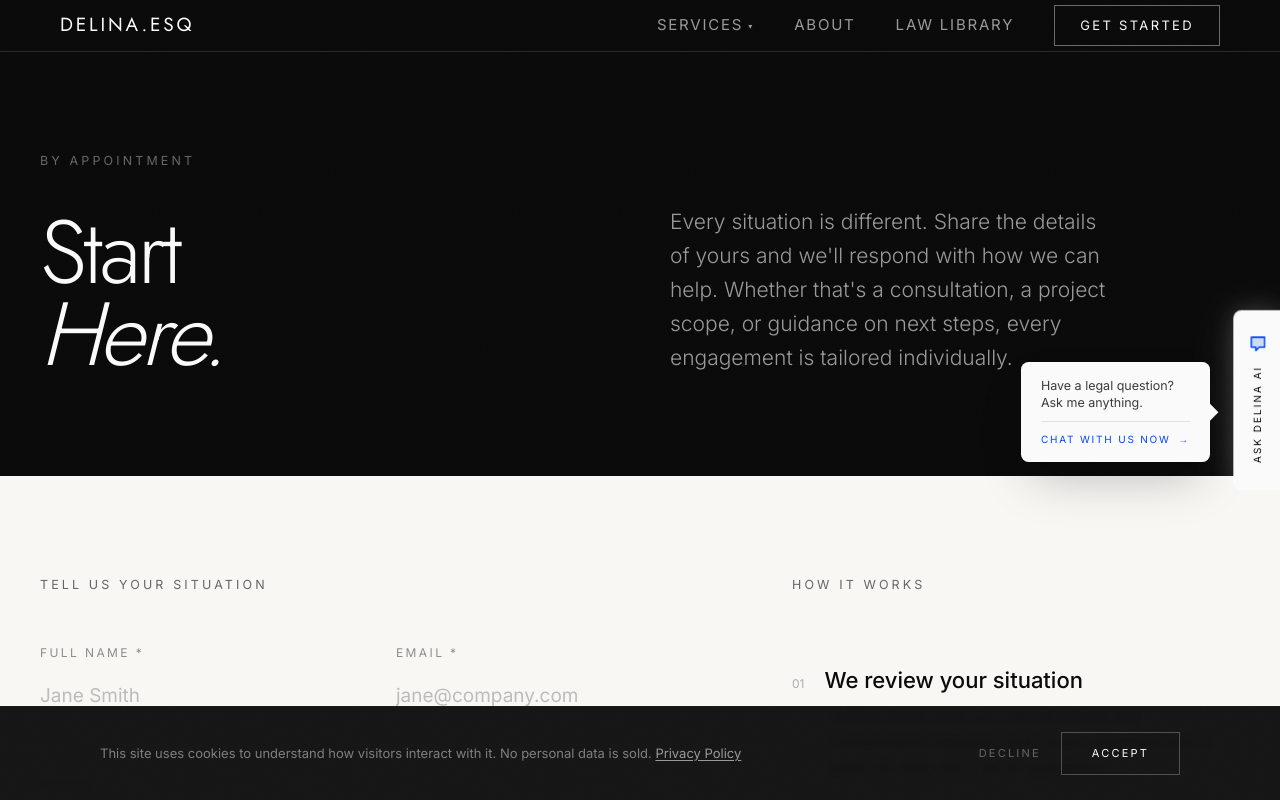
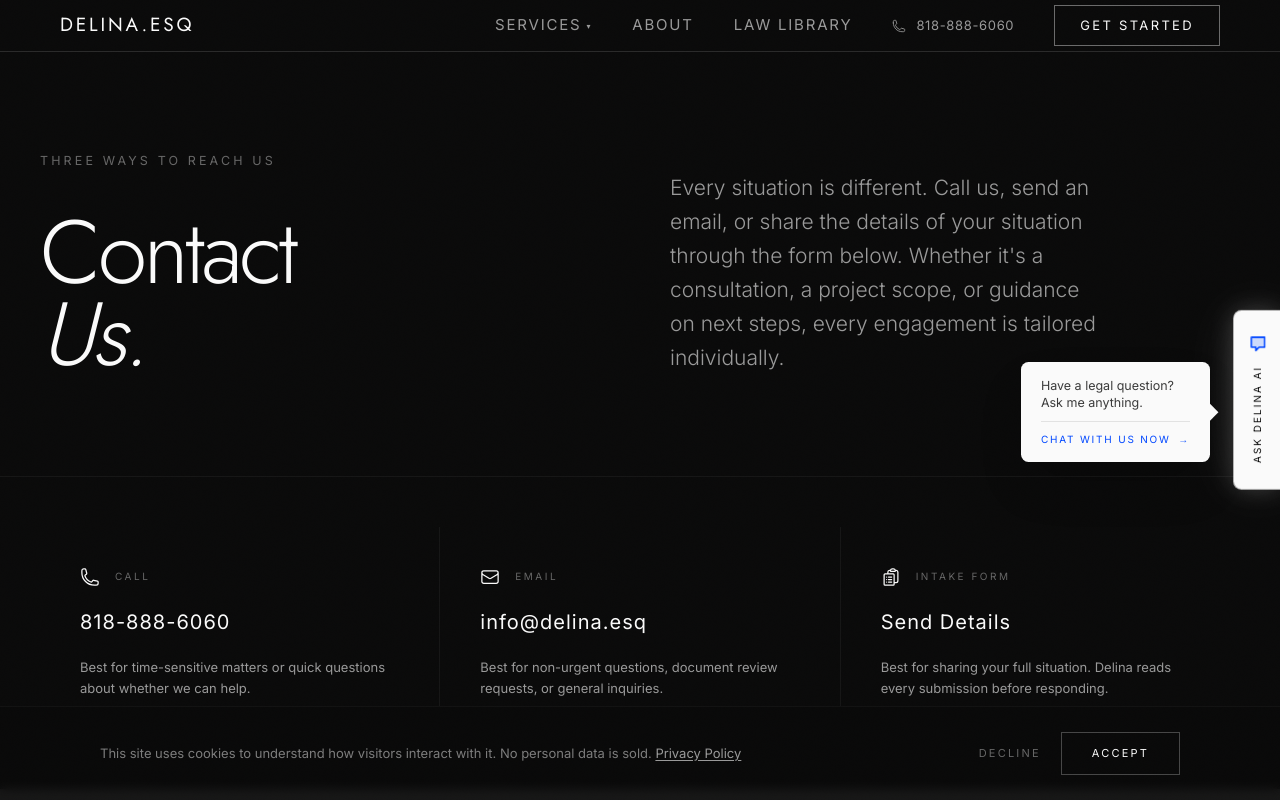
Before and after one commit to jonrosenfield/delinaesq, a Next.js app in the folder delina-esq/: page /book in a window 1280 px wide. Shown: the top 800 px of the page. Built offline with nearby package versions, Linux system fonts and the light colour scheme.

Commit message:
feat: add global contact information, update chat widget link handling, and refine navigation layouts

```diff
--- a/delina-esq/src/app/book/page.tsx
+++ b/delina-esq/src/app/book/page.tsx
@@ -4,8 +4,8 @@ import { Footer } from '@/components/layout/Footer'
 import { IntakeForm } from './IntakeForm'
 
 export const metadata: Metadata = {
-  title: 'Start Here | Delina Yasmeh, Esq.',
-  description: 'Every situation is different. Share the details of yours and we\'ll respond with how we can help, whether that\'s a consultation, a project scope, or guidance on next steps.',
+  title: 'Contact Us | Delina Yasmeh, Esq.',
+  description: 'Three ways to reach us: call 818-888-6060, email info@delina.esq, or share your situation through the form below. Every situation is different.',
   alternates: { canonical: 'https://delina.esq/book/' },
 }
 
@@ -42,33 +42,95 @@ export default function BookPage() {
         <div className="max-w-[1200px] mx-auto grid lg:grid-cols-2 gap-12 items-end">
           <div>
             <span className="font-mono text-[0.625rem] uppercase tracking-[0.25em] text-mist block mb-8">
-              By Appointment
+              Three Ways to Reach Us
             </span>
             <h1
               className="font-display font-light text-white leading-[0.92] tracking-[-0.04em]"
               style={{ fontSize: 'clamp(3rem, 7vw, 6rem)' }}
             >
-              Start<br />
-              <span className="italic">Here.</span>
+              Contact<br />
+              <span className="italic">Us.</span>
             </h1>
           </div>
           <div>
             <p className="font-sans font-light text-[21px] text-silver leading-relaxed max-w-[440px]">
-              Every situation is different. Share the details of yours and we&apos;ll
-              respond with how we can help. Whether that&apos;s a consultation,
-              a project scope, or guidance on next steps, every engagement is
-              tailored individually.
+              Every situation is different. Call us, send an email, or share
+              the details of your situation through the form below. Whether
+              it&apos;s a consultation, a project scope, or guidance on next
+              steps, every engagement is tailored individually.
             </p>
           </div>
         </div>
       </header>
+
+      {/* Three ways to reach us — equal-weight contact options */}
+      <section className="bg-ink border-t border-steel/40 px-6 py-10">
+        <div className="max-w-[1200px] mx-auto grid grid-cols-1 md:grid-cols-3 gap-px bg-steel/40">
+          {/* Call */}
+          <a
+            href="tel:818-888-6060"
+            className="group bg-ink hover:bg-white/5 transition-colors p-8 flex flex-col gap-4"
+          >
+            <div className="flex items-center gap-3">
+              <svg width="20" height="20" viewBox="0 0 24 24" fill="none" stroke="currentColor" strokeWidth="1.5" className="text-white" aria-hidden="true">
+                <path strokeLinecap="round" strokeLinejoin="round" d="M2.25 6.75c0 8.284 6.716 15 15 15h2.25a2.25 2.25 0 0 0 2.25-2.25v-1.372c0-.516-.351-.966-.852-1.091l-4.423-1.106c-.44-.11-.902.055-1.173.417l-.97 1.293c-.282.376-.769.542-1.21.38a12.035 12.035 0 0 1-7.143-7.143c-.162-.441.004-.928.38-1.21l1.293-.97c.363-.271.527-.734.417-1.173L6.963 3.102a1.125 1.125 0 0 0-1.091-.852H4.5A2.25 2.25 0 0 0 2.25 4.5v2.25Z" />
+              </svg>
+              <span className="font-mono text-[10px] uppercase tracking-[0.25em] text-mist">Call</span>
+            </div>
+            <p className="font-mono text-[20px] tracking-[0.05em] text-white group-hover:text-white">
+              818-888-6060
+            </p>
+            <p className="font-sans text-[13px] text-silver leading-relaxed">
+              Best for time-sensitive matters or quick questions about whether we can help.
+            </p>
+          </a>
+
+          {/* Email */}
+          <a
+            href="mailto:info@delina.esq"
+            className="group bg-ink hover:bg-white/5 transition-colors p-8 flex flex-col gap-4"
+          >
+            <div className="flex items-center gap-3">
+              <svg width="20" height="20" viewBox="0 0 24 24" fill="none" stroke="currentColor" strokeWidth="1.5" className="text-white" aria-hidden="true">
+                <path strokeLinecap="round" strokeLinejoin="round" d="M21.75 6.75v10.5a2.25 2.25 0 0 1-2.25 2.25h-15a2.25 2.25 0 0 1-2.25-2.25V6.75m19.5 0A2.25 2.25 0 0 0 19.5 4.5h-15a2.25 2.25 0 0 0-2.25 2.25m19.5 0v.243a2.25 2.25 0 0 1-1.07 1.916l-7.5 4.615a2.25 2.25 0 0 1-2.36 0L3.32 8.91a2.25 2.25 0 0 1-1.07-1.916V6.75" />
+              </svg>
+              <span className="font-mono text-[10px] uppercase tracking-[0.25em] text-mist">Email</span>
+            </div>
+            <p className="font-mono text-[20px] tracking-[0.05em] text-white group-hover:text-white break-all">
+              info@delina.esq
+            </p>
+            <p className="font-sans text-[13px] text-silver leading-relaxed">
+              Best for non-urgent questions, document review requests, or general inquiries.
+            </p>
+          </a>
+
+          {/* Form */}
+          <a
+            href="#intake-form"
+            className="group bg-ink hover:bg-white/5 transition-colors p-8 flex flex-col gap-4"
+          >
+            <div className="flex items-center gap-3">
+              <svg width="20" height="20" viewBox="0 0 24 24" fill="none" stroke="currentColor" strokeWidth="1.5" className="text-white" aria-hidden="true">
+                <path strokeLinecap="round" strokeLinejoin="round" d="M9 12h3.75M9 15h3.75M9 18h3.75m3 .75H18a2.25 2.25 0 0 0 2.25-2.25V6.108c0-1.135-.845-2.098-1.976-2.192a48.424 48.424 0 0 0-1.123-.08m-5.801 0c-.065.21-.1.433-.1.664 0 .414.336.75.75.75h4.5a.75.75 0 0 0 .75-.75 2.25 2.25 0 0 0-.1-.664m-5.8 0A2.251 2.251 0 0 1 13.5 2.25H15c1.012 0 1.867.668 2.15 1.586m-5.8 0c-.376.023-.75.05-1.124.08C9.095 4.01 8.25 4.973 8.25 6.108V8.25m0 0H4.875c-.621 0-1.125.504-1.125 1.125v11.25c0 .621.504 1.125 1.125 1.125h9.75c.621 0 1.125-.504 1.125-1.125V9.375c0-.621-.504-1.125-1.125-1.125H8.25ZM6.75 12h.008v.008H6.75V12Zm0 3h.008v.008H6.75V15Zm0 3h.008v.008H6.75V18Z" />
+              </svg>
+              <span className="font-mono text-[10px] uppercase tracking-[0.25em] text-mist">Intake Form</span>
+            </div>
+            <p className="font-mono text-[20px] tracking-[0.05em] text-white group-hover:text-white">
+              Send Details
+            </p>
+            <p className="font-sans text-[13px] text-silver leading-relaxed">
+              Best for sharing your full situation. Delina reads every submission before responding.
+            </p>
+          </a>
+        </div>
+      </section>
 
       {/* Main content */}
       <section className="py-20 px-6 bg-parchment">
         <div className="max-w-[1200px] mx-auto grid lg:grid-cols-[60fr_40fr] gap-16 items-start">
 
           {/* Form */}
-          <div>
+          <div id="intake-form" className="scroll-mt-[80px]">
             <span className="font-mono text-[0.625rem] uppercase tracking-[0.25em] text-mist block mb-10">
               Tell Us Your Situation
             </span>
--- a/delina-esq/src/app/layout.tsx
+++ b/delina-esq/src/app/layout.tsx
@@ -82,6 +82,8 @@ const jsonLd = {
   '@type': ['LegalService', 'ProfessionalService'],
   name: 'Delina Yasmeh, Esq.',
   url: 'https://delina.esq',
+  telephone: '+1-818-888-6060',
+  email: 'info@delina.esq',
   areaServed: { '@type': 'Country', name: 'United States' },
   priceRange: '$$$$',
   description:
--- a/delina-esq/src/components/chat/ChatWidget.tsx
+++ b/delina-esq/src/components/chat/ChatWidget.tsx
@@ -17,14 +17,14 @@ function MessageContent({ text }: { text: string }) {
         const match = part.match(/^\[([^\]]+)\]\(([^)]+)\)$/)
         if (match) {
           const [, label, href] = match
-          const isExternal = href.startsWith('http')
-          if (isExternal) {
+          const isHttp = href.startsWith('http')
+          const isProtocol = href.startsWith('tel:') || href.startsWith('mailto:')
+          if (isHttp || isProtocol) {
             return (
               <a
                 key={i}
                 href={href}
-                target="_blank"
-                rel="noopener noreferrer"
+                {...(isHttp ? { target: '_blank', rel: 'noopener noreferrer' } : {})}
                 className="underline underline-offset-2 text-white/90 hover:text-white transition-colors"
               >
                 {label}
@@ -49,7 +49,7 @@ function MessageContent({ text }: { text: string }) {
 
 const OPENING_MESSAGE: Message = {
   role: 'assistant',
-  content: "Taxes, contracts, LLC formation, prenups, trademarks. Tell me what you are dealing with and I will point you to the right place, or get you [booked with Delina](/book) directly.",
+  content: "Taxes, contracts, LLC formation, prenups, trademarks. Tell me what you're dealing with and I'll point you to the right place. Or just [call 818-888-6060](tel:818-888-6060), [email info@delina.esq](mailto:info@delina.esq), or [send your situation](/book).",
 }
 
 export function ChatWidget() {
@@ -220,10 +220,9 @@ export function ChatWidget() {
 
       {/* Tooltip bubble — appears to the left of the tab */}
       <div
-        className={`fixed right-14 z-50 transition-all duration-500 ${
+        className={`fixed right-14 z-50 top-[calc(80%_-_38px)] md:top-[calc(50%_-_38px)] transition-all duration-500 ${
           showTooltip && !open ? 'opacity-100 translate-x-0 pointer-events-auto' : 'opacity-0 translate-x-3 pointer-events-none'
         }`}
-        style={{ top: 'calc(50% - 38px)' }}
       >
         <button
           type="button"
@@ -245,7 +244,7 @@ export function ChatWidget() {
       </div>
 
       {/* Right-side vertical tab */}
-      <div className="fixed right-0 top-1/2 -translate-y-1/2 z-50">
+      <div className="fixed right-0 top-[80%] md:top-1/2 -translate-y-1/2 z-50">
         <button
           onClick={() => { setOpen((o) => !o); setShowTooltip(false) }}
           aria-label="Toggle chat assistant"
--- a/delina-esq/src/components/hero/HeroSection.tsx
+++ b/delina-esq/src/components/hero/HeroSection.tsx
@@ -177,7 +177,7 @@ export function HeroSection() {
             href="/book"
             className="btn-primary text-[12px] md:text-[13px] font-mono uppercase tracking-[0.2em] py-3.5 md:py-4 px-6 md:px-8"
           >
-            Get Started →
+            Contact Us →
           </Link>
           <a
             href="#services"
--- a/delina-esq/src/components/layout/Footer.tsx
+++ b/delina-esq/src/components/layout/Footer.tsx
@@ -66,6 +66,18 @@ export function Footer() {
               <span className="font-mono text-[0.6875rem] uppercase tracking-[0.2em] text-mist block mb-5">
                 CONNECT
               </span>
+              <a
+                href="tel:818-888-6060"
+                className="font-mono text-[16px] tracking-[0.05em] text-white hover:text-silver transition-colors block mb-2"
+              >
+                818-888-6060
+              </a>
+              <a
+                href="mailto:info@delina.esq"
+                className="font-mono text-[16px] tracking-[0.05em] text-white hover:text-silver transition-colors block mb-5"
+              >
+                info@delina.esq
+              </a>
               <Link
                 href="/book"
                 className="font-sans text-[16px] text-white hover:text-silver transition-colors block mb-2"
--- a/delina-esq/src/components/layout/Navbar.tsx
+++ b/delina-esq/src/components/layout/Navbar.tsx
@@ -129,6 +129,16 @@ export function Navbar({ showConcierge = false }: NavbarProps) {
           >
             Law Library
           </Link>
+          <a
+            href="tel:818-888-6060"
+            className="font-mono text-[13px] tracking-[0.05em] text-silver hover:text-white transition-colors flex items-center gap-2"
+            aria-label="Call Delina Yasmeh, Esq. at 818-888-6060"
+          >
+            <svg width="14" height="14" viewBox="0 0 24 24" fill="none" stroke="currentColor" strokeWidth="1.5" aria-hidden="true">
+              <path strokeLinecap="round" strokeLinejoin="round" d="M2.25 6.75c0 8.284 6.716 15 15 15h2.25a2.25 2.25 0 0 0 2.25-2.25v-1.372c0-.516-.351-.966-.852-1.091l-4.423-1.106c-.44-.11-.902.055-1.173.417l-.97 1.293c-.282.376-.769.542-1.21.38a12.035 12.035 0 0 1-7.143-7.143c-.162-.441.004-.928.38-1.21l1.293-.97c.363-.271.527-.734.417-1.173L6.963 3.102a1.125 1.125 0 0 0-1.091-.852H4.5A2.25 2.25 0 0 0 2.25 4.5v2.25Z" />
+            </svg>
+            818-888-6060
+          </a>
           <Link
             href="/book"
             className="font-mono text-[13px] uppercase tracking-[0.18em] px-5 py-2 border border-white/40 text-white hover:bg-white hover:text-ink transition-all duration-200"
@@ -137,9 +147,19 @@ export function Navbar({ showConcierge = false }: NavbarProps) {
           </Link>
         </div>
 
-        {/* Mobile Hamburger */}
+        {/* Mobile actions */}
+        <div className="md:hidden flex items-center gap-1">
+          <a
+            href="tel:818-888-6060"
+            className="w-10 h-10 flex items-center justify-center text-white hover:text-silver transition-colors"
+            aria-label="Call Delina Yasmeh, Esq. at 818-888-6060"
+          >
+            <svg width="18" height="18" viewBox="0 0 24 24" fill="none" stroke="currentColor" strokeWidth="1.5" aria-hidden="true">
+              <path strokeLinecap="round" strokeLinejoin="round" d="M2.25 6.75c0 8.284 6.716 15 15 15h2.25a2.25 2.25 0 0 0 2.25-2.25v-1.372c0-.516-.351-.966-.852-1.091l-4.423-1.106c-.44-.11-.902.055-1.173.417l-.97 1.293c-.282.376-.769.542-1.21.38a12.035 12.035 0 0 1-7.143-7.143c-.162-.441.004-.928.38-1.21l1.293-.97c.363-.271.527-.734.417-1.173L6.963 3.102a1.125 1.125 0 0 0-1.091-.852H4.5A2.25 2.25 0 0 0 2.25 4.5v2.25Z" />
+            </svg>
+          </a>
         <button
-          className="md:hidden flex flex-col gap-1.5 w-8 h-8 items-center justify-center"
+          className="flex flex-col gap-1.5 w-8 h-8 items-center justify-center"
           onClick={() => setMenuOpen(!menuOpen)}
           aria-label={menuOpen ? 'Close menu' : 'Open menu'}
         >
@@ -159,6 +179,7 @@ export function Navbar({ showConcierge = false }: NavbarProps) {
             }`}
           />
         </button>
+        </div>
       </nav>
 
       {/* Concierge Bar */}
@@ -168,6 +189,35 @@ export function Navbar({ showConcierge = false }: NavbarProps) {
       {menuOpen && (
         <div className="md:hidden fixed inset-0 top-[52px] bg-ink z-40 flex flex-col overflow-y-auto">
           <nav className="flex flex-col">
+            {/* Direct contact, top of drawer for fastest access */}
+            <div className="border-b border-steel grid grid-cols-2">
+              <a
+                href="tel:818-888-6060"
+                onClick={() => setMenuOpen(false)}
+                className="flex items-center gap-3 py-5 px-6 text-white hover:bg-white/5 transition-colors border-r border-steel"
+              >
+                <svg width="18" height="18" viewBox="0 0 24 24" fill="none" stroke="currentColor" strokeWidth="1.5" aria-hidden="true">
+                  <path strokeLinecap="round" strokeLinejoin="round" d="M2.25 6.75c0 8.284 6.716 15 15 15h2.25a2.25 2.25 0 0 0 2.25-2.25v-1.372c0-.516-.351-.966-.852-1.091l-4.423-1.106c-.44-.11-.902.055-1.173.417l-.97 1.293c-.282.376-.769.542-1.21.38a12.035 12.035 0 0 1-7.143-7.143c-.162-.441.004-.928.38-1.21l1.293-.97c.363-.271.527-.734.417-1.173L6.963 3.102a1.125 1.125 0 0 0-1.091-.852H4.5A2.25 2.25 0 0 0 2.25 4.5v2.25Z" />
+                </svg>
+                <div className="flex flex-col">
+                  <span className="font-mono text-[10px] uppercase tracking-[0.2em] text-mist">Call</span>
+                  <span className="font-mono text-[13px] tracking-[0.05em]">818-888-6060</span>
+                </div>
+              </a>
+              <a
+                href="mailto:info@delina.esq"
+                onClick={() => setMenuOpen(false)}
+                className="flex items-center gap-3 py-5 px-6 text-white hover:bg-white/5 transition-colors"
+              >
+                <svg width="18" height="18" viewBox="0 0 24 24" fill="none" stroke="currentColor" strokeWidth="1.5" aria-hidden="true">
+                  <path strokeLinecap="round" strokeLinejoin="round" d="M21.75 6.75v10.5a2.25 2.25 0 0 1-2.25 2.25h-15a2.25 2.25 0 0 1-2.25-2.25V6.75m19.5 0A2.25 2.25 0 0 0 19.5 4.5h-15a2.25 2.25 0 0 0-2.25 2.25m19.5 0v.243a2.25 2.25 0 0 1-1.07 1.916l-7.5 4.615a2.25 2.25 0 0 1-2.36 0L3.32 8.91a2.25 2.25 0 0 1-1.07-1.916V6.75" />
+                </svg>
+                <div className="flex flex-col">
+                  <span className="font-mono text-[10px] uppercase tracking-[0.2em] text-mist">Email</span>
+                  <span className="font-mono text-[13px] tracking-[0.05em] truncate">info@delina.esq</span>
+                </div>
+              </a>
+            </div>
             {/* Practice Areas, expanded in mobile */}
             <div className="border-b border-steel">
               <p className="font-mono text-[12px] uppercase tracking-[0.2em] text-mist px-6 pt-4 pb-2">
```
Also changed, not shown: 2 other files (tests, documents, lock files or other folders).
